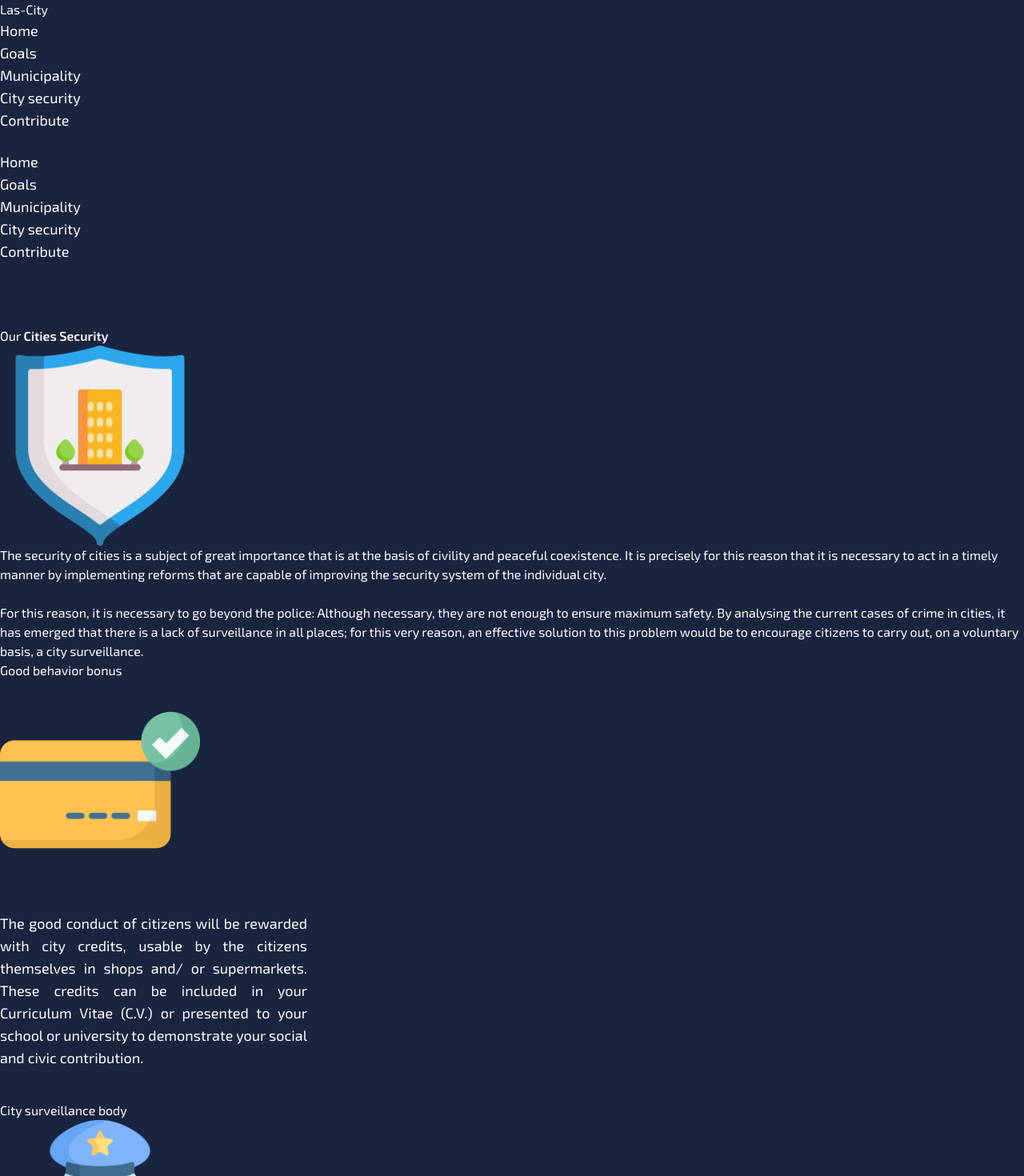
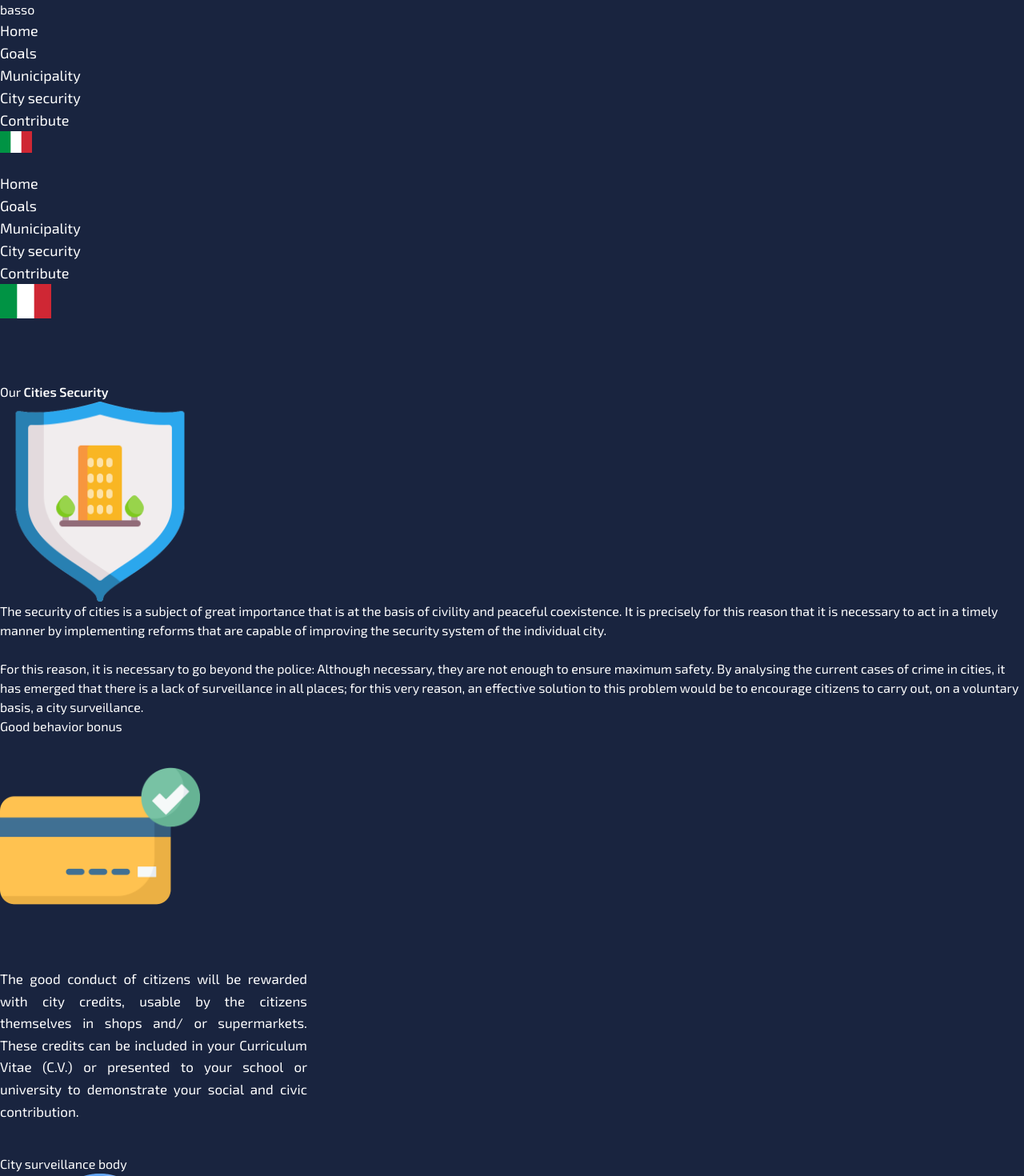
Before and after one commit to Salazar34/hackathon-project, a Vue app: page /city-security in a window 1280 px wide. Shown: the top 1470 px of the page at 80% size. Built offline with nearby package versions, Linux system fonts and the light colour scheme.

Commit message:
Started working on multi-language.

```diff
--- a/index.html
+++ b/index.html
@@ -7,7 +7,7 @@
   <link rel="icon" type="image/png" sizes="32x32" href="./src/assets/favicon/favicon-32x32.png">
   <link rel="icon" type="image/png" sizes="16x16" href="./src/assets/favicon/favicon-16x16.png">
   <meta name="viewport" content="width=device-width, initial-scale=1.0" />
-  <title>Las-City - A new future for cities</title>
+  <title>BASSO - A new future for cities</title>
 </head>
 
 <body>
--- a/src/components/Column.vue
+++ b/src/components/Column.vue
@@ -24,6 +24,7 @@ export default {
 
 <style scoped>
 p.security-goal {
-  @apply lg:text-lg py-10 text-justify lg:w-96 w-9/12 leading-relaxed;
+  @apply py-10 text-justify lg:w-96 w-9/12 leading-relaxed;
+  font-size: 17px;
 }
 </style>
--- a/src/components/Navbar.vue
+++ b/src/components/Navbar.vue
@@ -21,7 +21,7 @@ export default {
         <div class="flex">
           <div>
             <router-link to="/" class="flex items-center py-4 px-2">
-              <span class="text-3xl uppercase">Las-City</span>
+              <span class="text-3xl uppercase">basso</span>
             </router-link>
           </div>
           <div class="hidden flex px-20 gap-5 md:flex items-center space-x-7">
@@ -36,6 +36,13 @@ export default {
             <router-link class="nav-link" to="/contribute"
               >Contribute</router-link
             >
+            <router-link to="/">
+              <img
+                src="../assets/italian-flag.png"
+                alt="Italian flag"
+                width="40"
+              />
+            </router-link>
           </div>
         </div>
         <div class="md:hidden flex items-center">
@@ -79,6 +86,11 @@ export default {
             >Contribute</router-link
           >
         </li>
+        <li>
+          <router-link to="/">
+            <img src="../assets/italian-flag.png" alt="Italian flag" />
+          </router-link>
+        </li>
       </ul>
     </div>
   </nav>
@@ -86,6 +98,25 @@ export default {
 
 <style scoped>
 a.nav-link {
-  @apply flex items-center text-lg transition ease-in-out hover:text-indigo-400 duration-500;
+  @apply flex items-center text-lg transition ease-in-out hover:text-indigo-400 duration-500 relative;
+}
+
+a.nav-link::after {
+  content: "";
+  position: absolute;
+  left: 0;
+  bottom: 0;
+  width: 100%;
+  height: 2px;
+  @apply bg-indigo-500;
+
+  transform: scaleX(0);
+  transform-origin: right;
+  transition: transform 250ms ease-in;
+}
+
+a.nav-link:hover::after {
+  transform: scaleX(1);
+  transform-origin: left;
 }
 </style>
--- a/src/tailwind.css
+++ b/src/tailwind.css
@@ -3,7 +3,7 @@
 body {
   font-family: "Exo 2", cursive !important;
   background-color: #19243f;
-  color: #fff;
+  color: #ffffff;
 }
 
 @tailwind base;
```
Also changed, not shown: src/assets/italian-flag.png (added).
